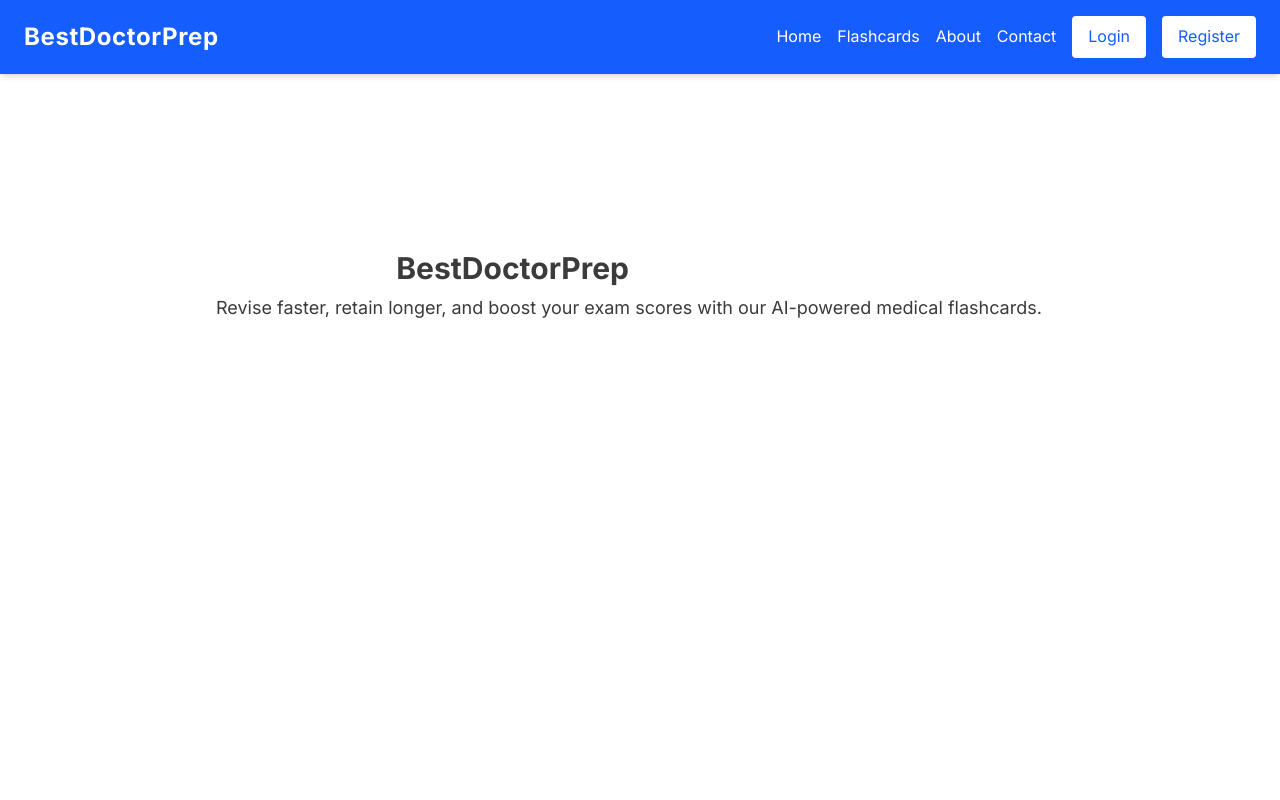
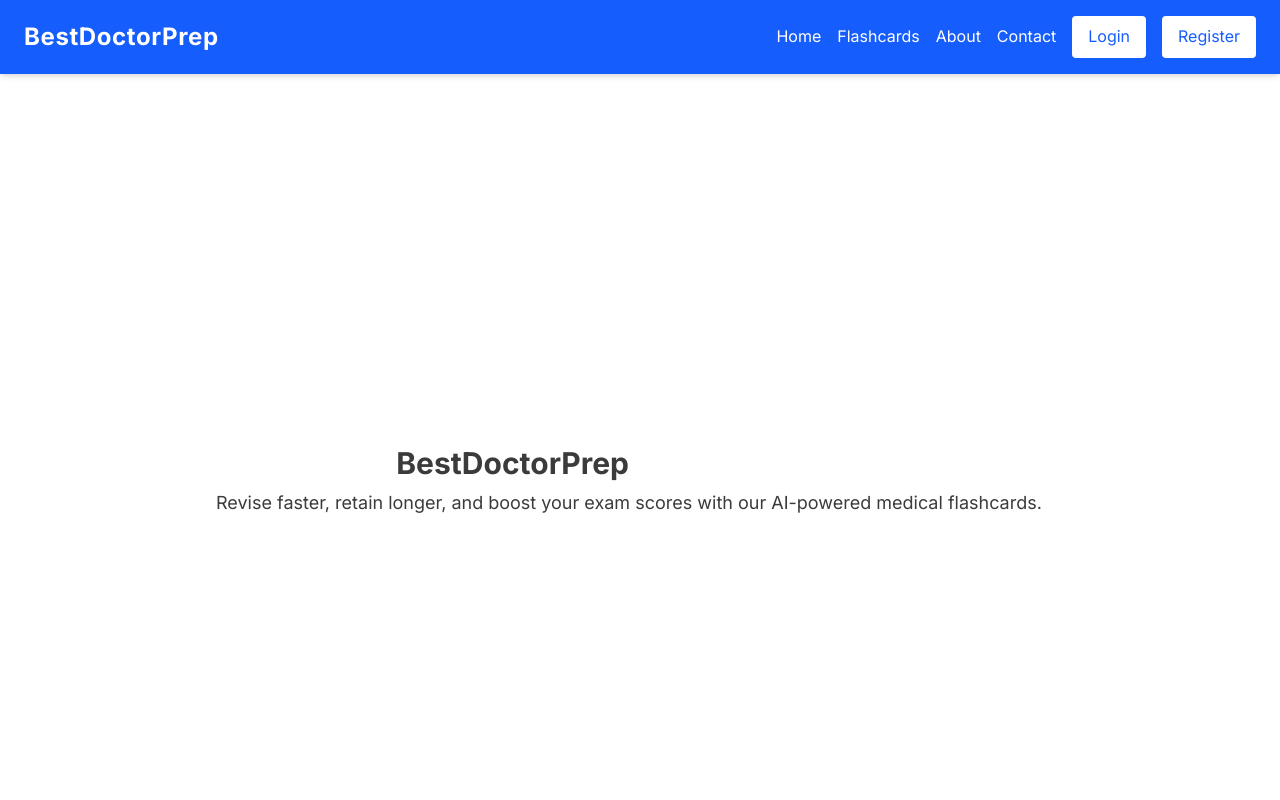
Before and after one commit to drnagendar/bestdoctorprep, a Next.js app: page / in a window 1280 px wide. Shown: the top 800 px of the page. Built offline with nearby package versions, Linux system fonts and the light colour scheme; no server answers.

Commit message:
Fix: Align homepage welcome section with global layout

```diff
--- a/app/page.tsx
+++ b/app/page.tsx
@@ -1,7 +1,7 @@
 export default function HomePage() {
   return (
-    <section className="min-h-screen flex items-start justify-center pt-32">
-      <div className="max-w-4xl w-full px-6 text-left">
+    <section className="min-h-screen flex items-center justify-center relative">
+      <div className="max-w-4xl w-full px-6 text-left translate-y-[-10%]">
         <h2 className="text-3xl font-semibold mb-4">
           Welcome to <span className="text-blue-600">BestDoctorPrep</span>
         </h2>
```
